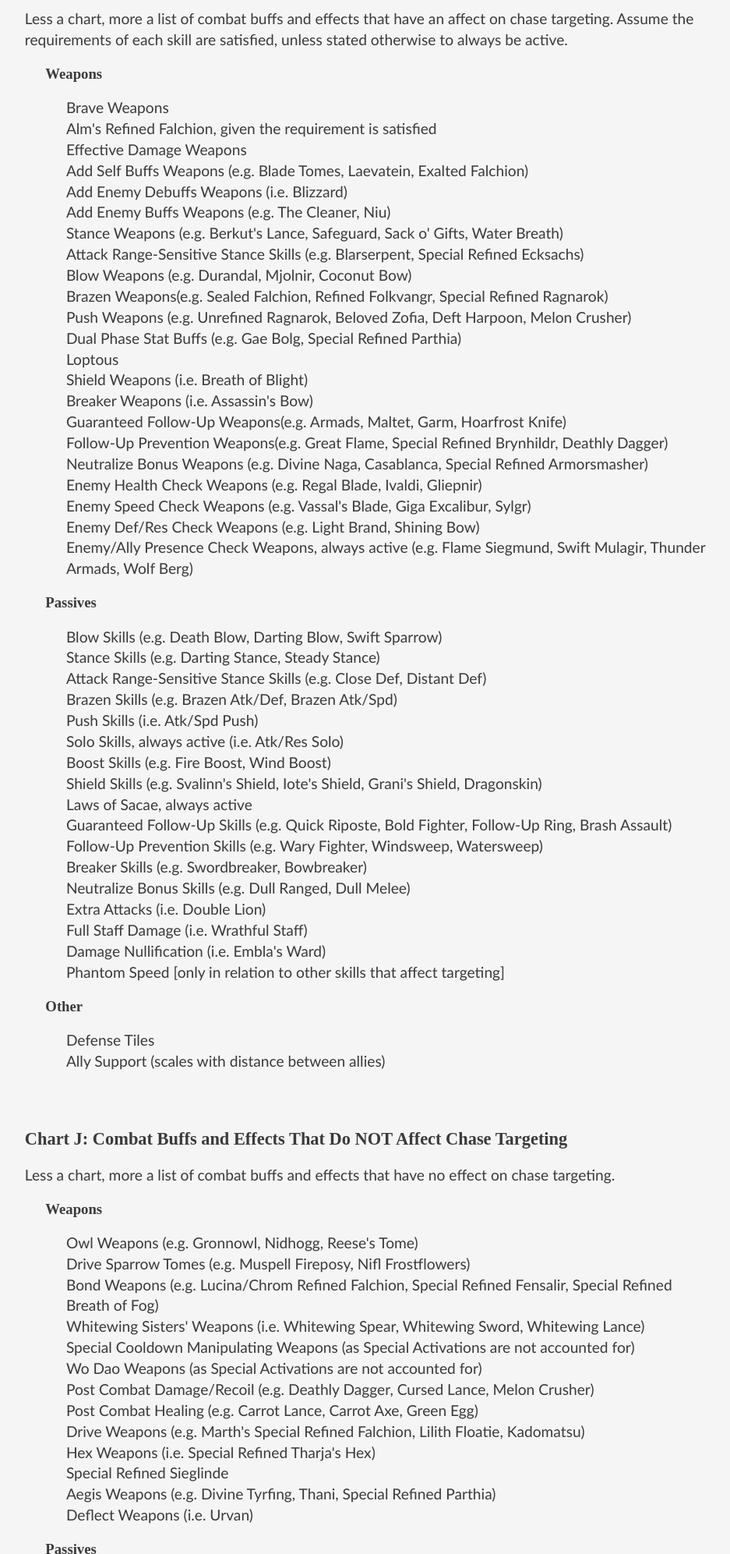
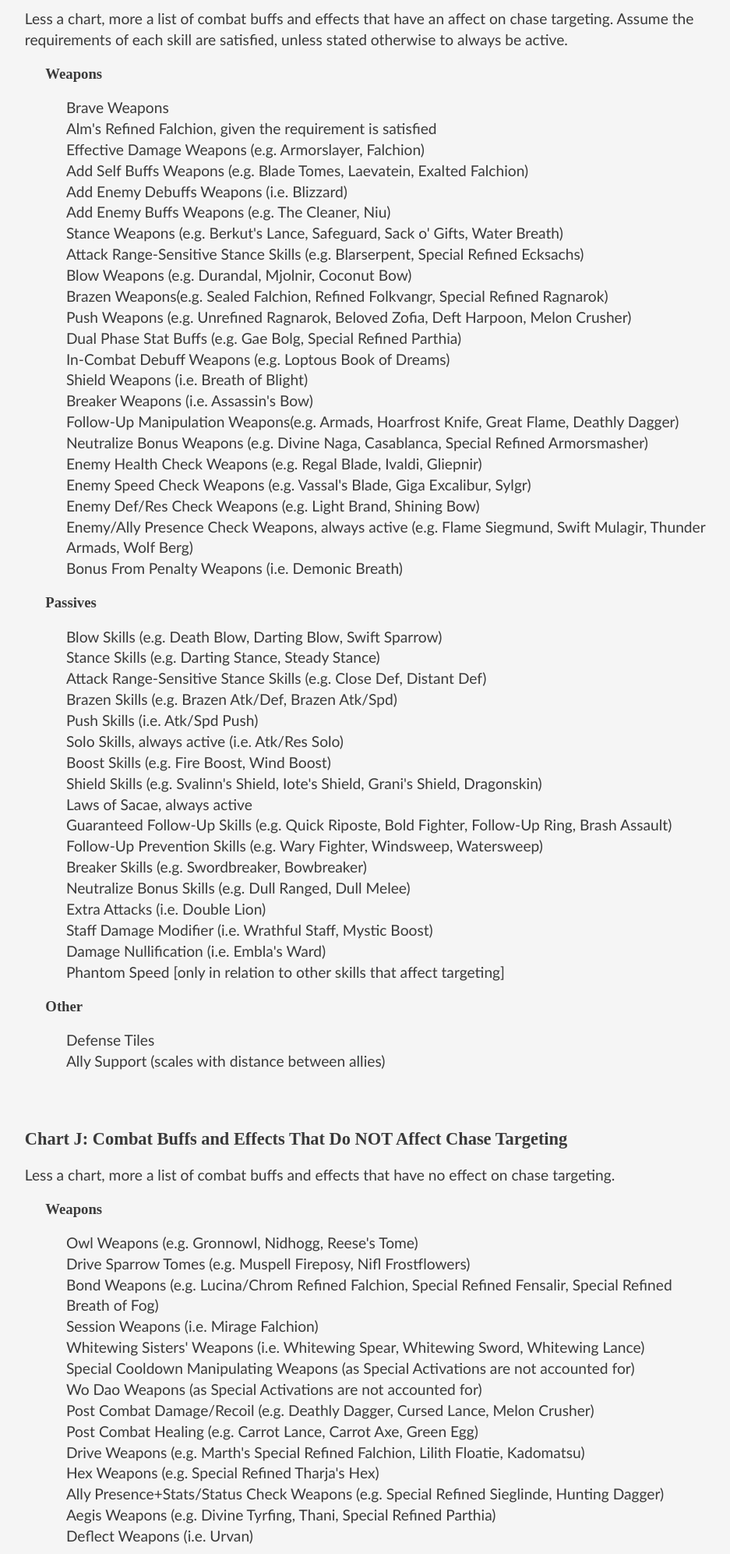
Before and after one commit to VerveFEH/FEH-AI, a plain HTML site: page charts.html in a window 1280 px wide. Shown: the part 7640-9633 px from the top of the page at 78% size, without its empty margins (229-1166 px from the left). Drawn offline with Linux system fonts and the light colour scheme; a web font is replaced by a local one.

Commit message:
Fix glossary entry for afflictor, minor updates to chase targeting charts

```diff
--- a/charts.html
+++ b/charts.html
@@ -1093,7 +1093,7 @@
 						<p class="tab2">
 						Brave Weapons<br>
 						Alm's Refined Falchion, given the requirement is satisfied<br>
-						Effective Damage Weapons<br>
+						Effective Damage Weapons (e.g. Armorslayer, Falchion) <br>
 						Add Self Buffs Weapons (e.g. Blade Tomes, Laevatein, Exalted Falchion)<br>
 						Add Enemy Debuffs Weapons (i.e. Blizzard)<br>
 						Add Enemy Buffs Weapons (e.g. The Cleaner, Niu)<br>
@@ -1103,16 +1103,16 @@
 						Brazen Weapons(e.g. Sealed Falchion, Refined Folkvangr, Special Refined Ragnarok)<br>
 						Push Weapons (e.g. Unrefined Ragnarok, Beloved Zofia, Deft Harpoon, Melon Crusher)<br>
 						Dual Phase Stat Buffs (e.g. Gae Bolg, Special Refined Parthia)<br>
-						Loptous<br>
+						In-Combat Debuff Weapons (e.g. Loptous Book of Dreams)<br>
 						Shield Weapons (i.e. Breath of Blight)<br>
 						Breaker Weapons (i.e. Assassin's Bow)<br>
-						Guaranteed Follow-Up Weapons(e.g. Armads, Maltet, Garm, Hoarfrost Knife)<br>
-						Follow-Up Prevention Weapons(e.g. Great Flame, Special Refined Brynhildr, Deathly Dagger)<br>
+						Follow-Up Manipulation Weapons(e.g. Armads, Hoarfrost Knife, Great Flame, Deathly Dagger)<br>
 						Neutralize Bonus Weapons (e.g. Divine Naga, Casablanca, Special Refined Armorsmasher)<br>
 						Enemy Health Check Weapons (e.g. Regal Blade, Ivaldi, Gliepnir)<br>
 						Enemy Speed Check Weapons (e.g. Vassal's Blade, Giga Excalibur, Sylgr)<br>
 						Enemy Def/Res Check Weapons (e.g. Light Brand, Shining Bow)<br>
 						Enemy/Ally Presence Check Weapons, always active (e.g. Flame Siegmund, Swift Mulagir, Thunder Armads, Wolf Berg)<br>
+						Bonus From Penalty Weapons (i.e. Demonic Breath)<br>
 						</p>
 				<h3 class="tab1">Passives</h3>
 						<p class="tab2">
@@ -1130,7 +1130,7 @@
 						Breaker Skills (e.g. Swordbreaker, Bowbreaker)<br>
 						Neutralize Bonus Skills (e.g. Dull Ranged, Dull Melee)<br>
 						Extra Attacks (i.e. Double Lion)<br>
-						Full Staff Damage (i.e. Wrathful Staff)<br>
+						Staff Damage Modifier (i.e. Wrathful Staff, Mystic Boost)<br>
 						Damage Nullification (i.e. Embla's Ward) <br>
 						Phantom Speed [only in relation to other skills that affect targeting]
 						</p>
@@ -1148,21 +1148,23 @@
 						Owl Weapons (e.g. Gronnowl, Nidhogg, Reese's Tome)<br>
 						Drive Sparrow Tomes (e.g. Muspell Fireposy, Nifl Frostflowers)<br>
 						Bond Weapons (e.g. Lucina/Chrom Refined Falchion, Special Refined Fensalir, Special Refined Breath of Fog)<br>
+						Session Weapons (i.e. Mirage Falchion)<br>
 						Whitewing Sisters' Weapons (i.e. Whitewing Spear, Whitewing Sword, Whitewing Lance)<br>
 						Special Cooldown Manipulating Weapons (as Special Activations are not accounted for)<br>
 						Wo Dao Weapons (as Special Activations are not accounted for)<br>
 						Post Combat Damage/Recoil (e.g. Deathly Dagger, Cursed Lance, Melon Crusher)<br>
 						Post Combat Healing (e.g. Carrot Lance, Carrot Axe, Green Egg)<br>
 						Drive Weapons (e.g. Marth's Special Refined Falchion, Lilith Floatie, Kadomatsu)<br>
-						Hex Weapons (i.e. Special Refined Tharja's Hex)<br>
-						Special Refined Sieglinde<br>
+						Hex Weapons (e.g. Special Refined Tharja's Hex)<br>
+						Ally Presence+Stats/Status Check Weapons (e.g. Special Refined Sieglinde, Hunting Dagger)<br>
 						Aegis Weapons (e.g. Divine Tyrfing, Thani, Special Refined Parthia)<br>
 						Deflect Weapons (i.e. Urvan)<br>
 						</p>
 				<h3 class="tab1">Passives</h3>
 						<p class="tab2">
 						Bond Skills (e.g. Atk/Def Bond, Atk/Spd Bond)<br>
-						Sorcery Blade<br>
+						Magic Blade Skills (e.g. Sorcery Blade, Inf. Hexblade)<br>
+						Session Skills (e.g. Blade Session, Shield Session)<br>
 						Post Combat Damage/Recoil (e.g. Fury, Poison Strike)<br>
 						Post Combat Healing (i.e. Mystic Boost)<br>
 						Spur Skills (e.g. Spur Atk, Spur Spd)<br>
```
Also changed, not shown: glossary.html (+1 -1 lines).
